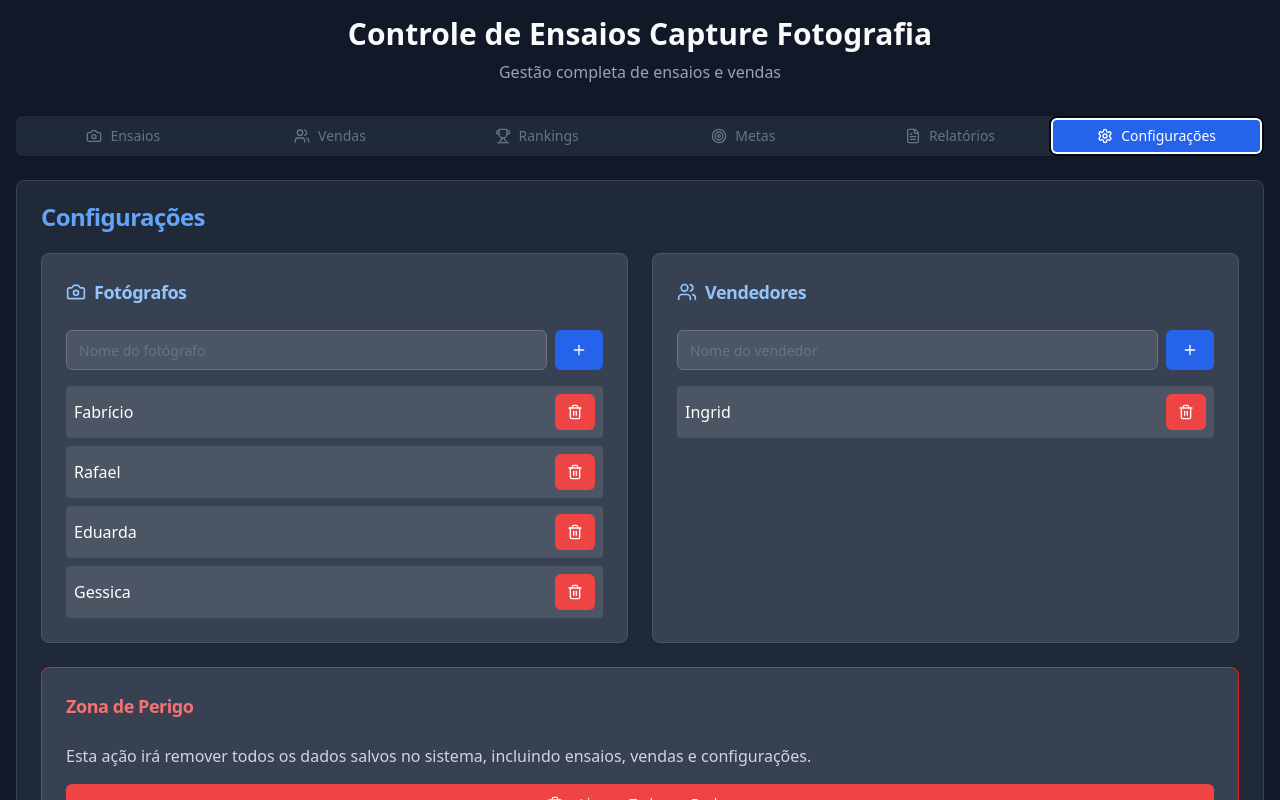
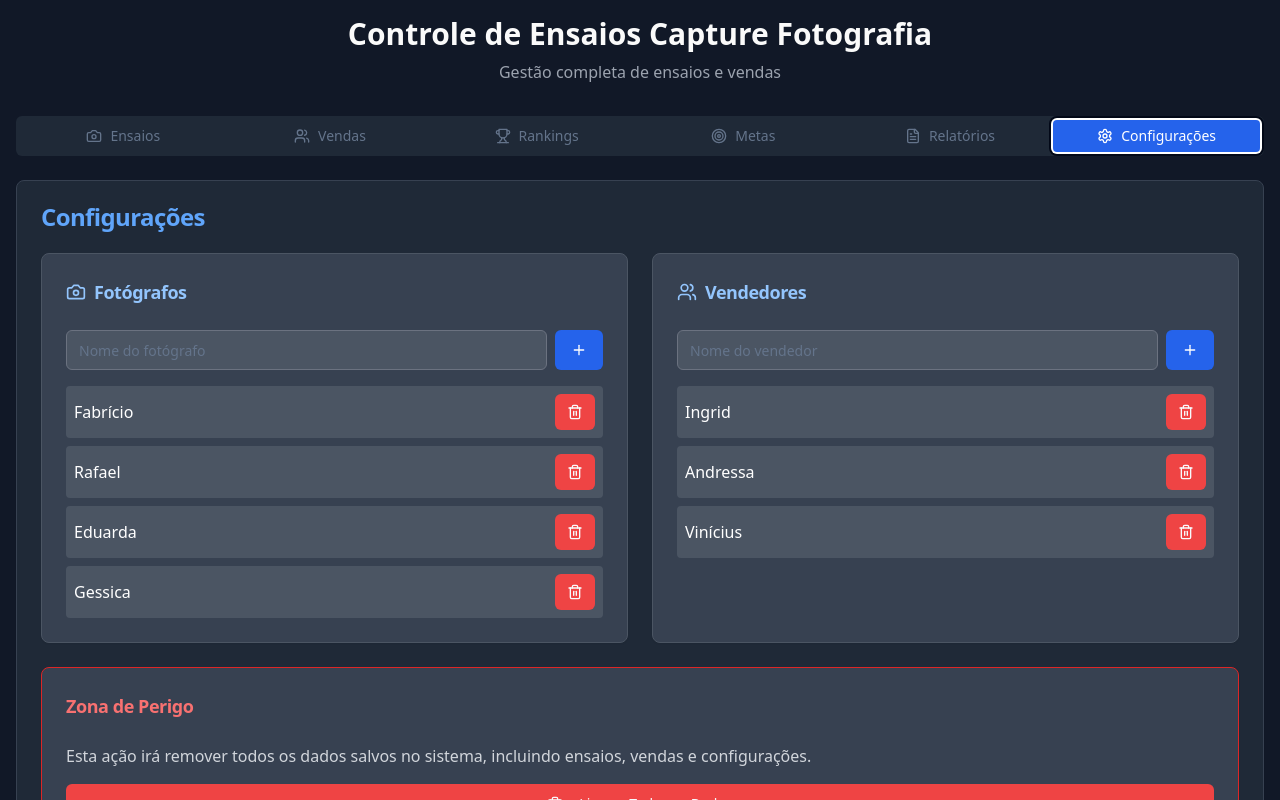
Before and after one commit to clebitoo/controle-de-ensaios, a React (Vite) app: page / in a window 1280 px wide. Both pictures are taken after a click on the tab "Configurações". Shown: the top 800 px of the page. Built offline with nearby package versions, Linux system fonts and the light colour scheme.

Commit message:
Atualizou padrões
Co-authored-by: clebitoo <210898629+clebitoo@users.noreply.github.com>

```diff
--- a/src/components/Configuration.tsx
+++ b/src/components/Configuration.tsx
@@ -35,7 +35,7 @@ const Configuration = () => {
       setSellers(JSON.parse(savedSellers));
     } else {
       // Vendedores padrão baseados no exemplo
-      const defaultSellers = ['Ingrid'];
+      const defaultSellers = ['Ingrid', 'Andressa', 'Vinícius'];
       setSellers(defaultSellers);
       localStorage.setItem('sellers', JSON.stringify(defaultSellers));
     }
```
